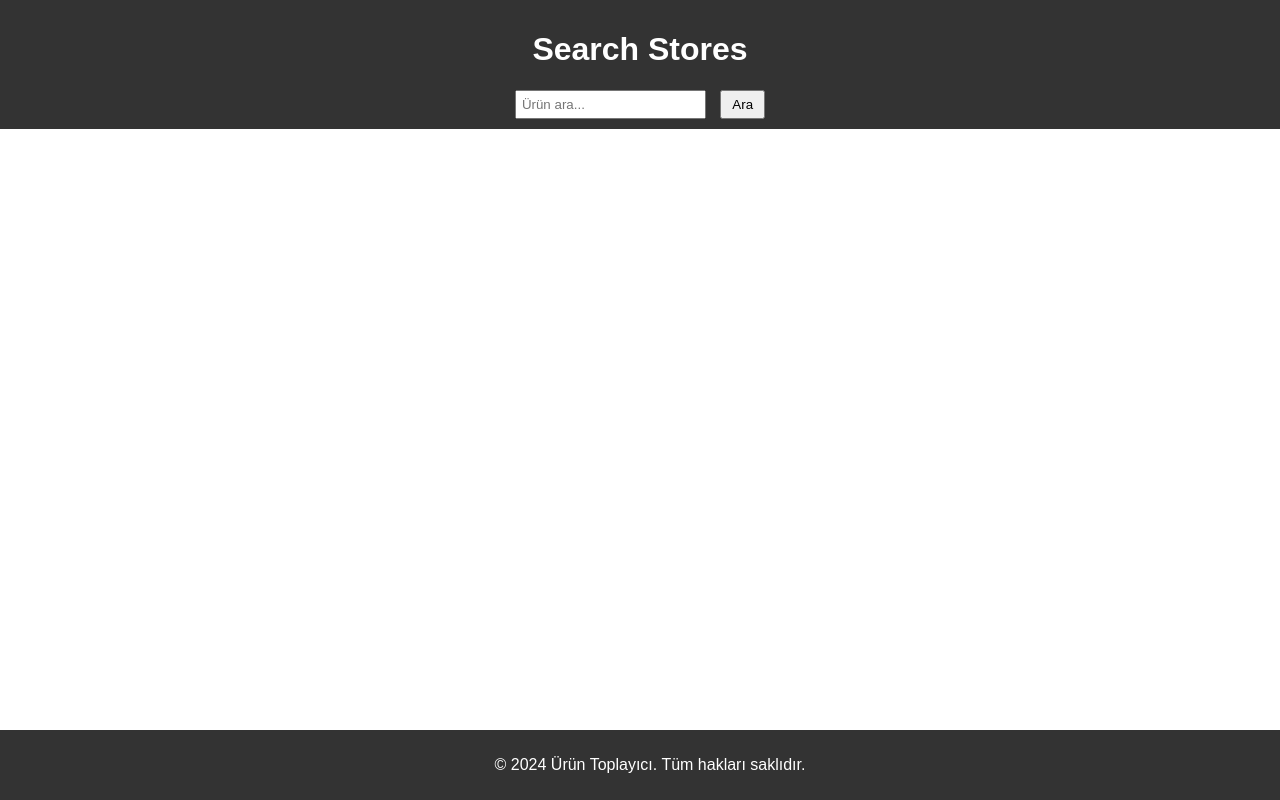
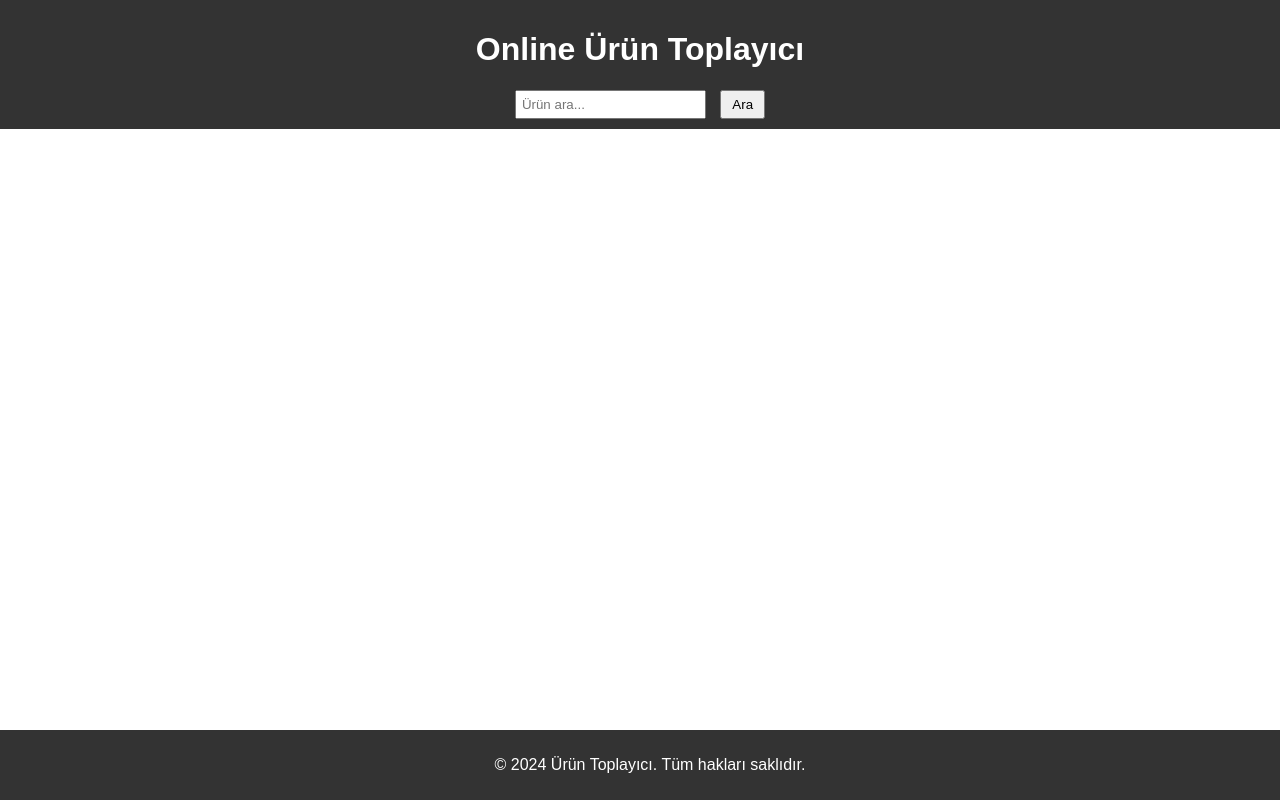
Before and after one commit to ismailtrm/searchStore, a website: page index.html in a window 1280 px wide. Drawn offline with Linux system fonts and the light colour scheme.

Commit message:
Update index.html

```diff
--- a/index.html
+++ b/index.html
@@ -8,7 +8,7 @@
 </head>
 <body>
     <header>
-        <h1>Search Stores</h1>
+        <h1>Online Ürün Toplayıcı</h1>
         <input type="text" id="search-query" placeholder="Ürün ara...">
         <button id="search-button">Ara</button>
     </header>
```
